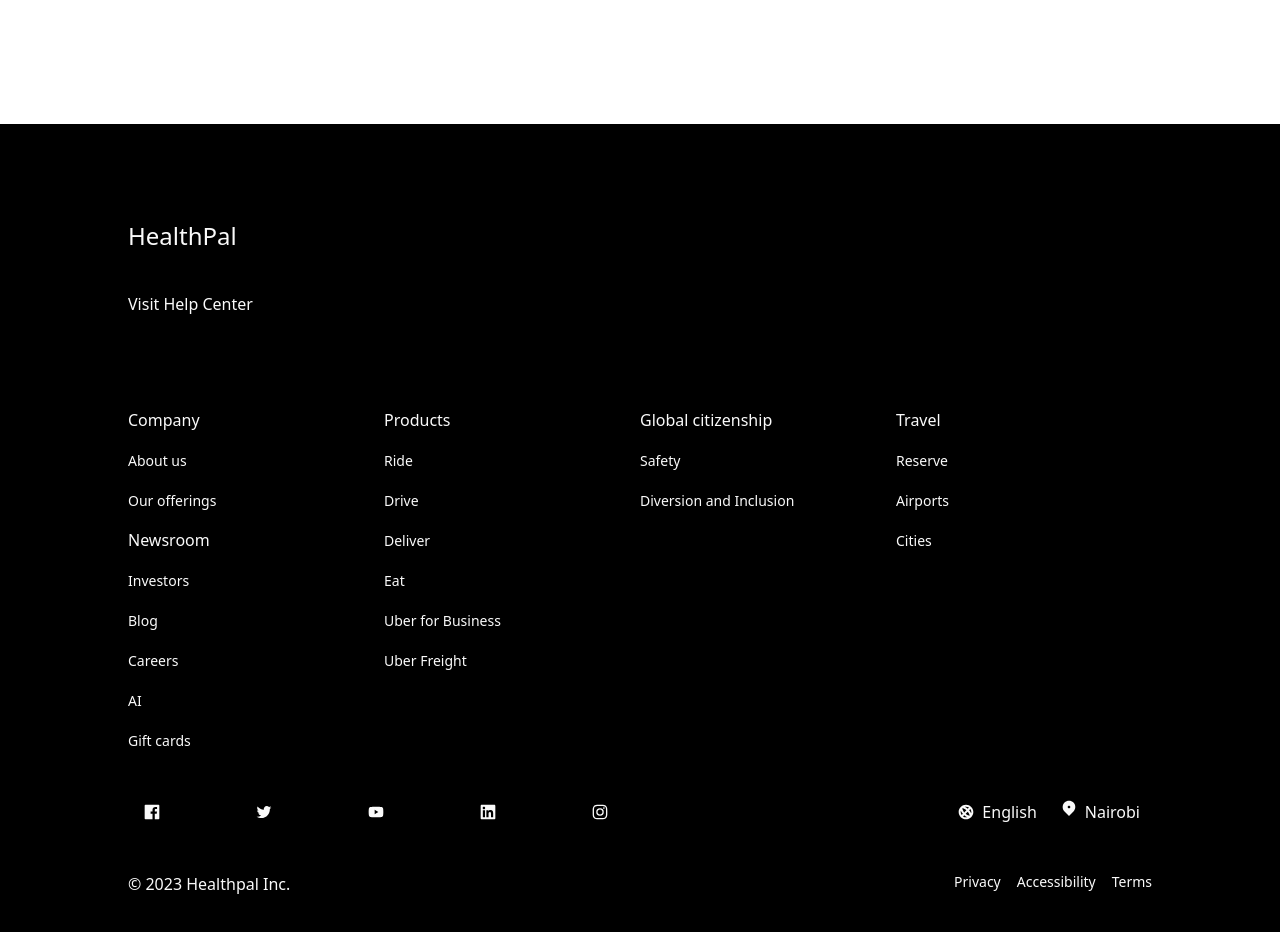
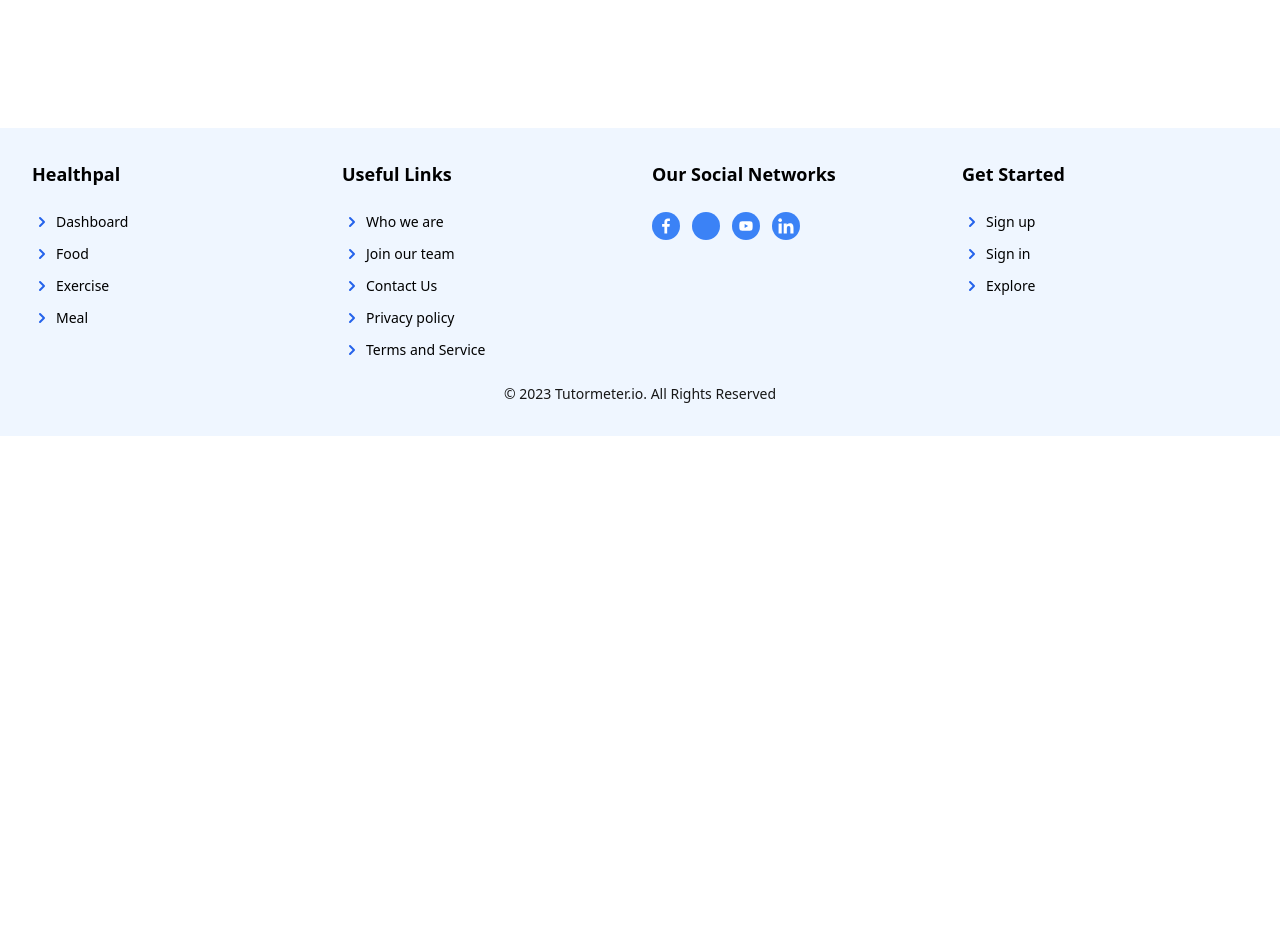
Before and after one commit to kmishmael/healthpal, a React (Vite) app in the folder client/: page /dashboard in a window 1280 px wide. Before the commit this address had no page. Shown: the part 740-1672 px from the top of the page. After the commit the page ends 1176 px from the top, so only its background shows below. Built offline with nearby package versions, Linux system fonts and the light colour scheme; some icons are missing.

Commit message:
chore: add footer

```diff
--- a/client/src/components/footer.tsx
+++ b/client/src/components/footer.tsx
@@ -1,289 +1,173 @@
+import { HiChevronRight } from "react-icons/hi";
+import { BiLogoFacebook, BiLogoYoutube, BiLogoLinkedin } from "react-icons/bi";
+import { FaXTwitter } from "react-icons/fa6";
+
+/**
+ * Footer component
+ *
+ * server component
+ * @returns JSX.Element
+ */
 export default function Footer() {
   return (
-    <footer className="bg-black text-neutral-50">
-      <div className="lg:max-w-[1152px] py-[40px] px-[24px] sm:py-[56px] sm:px-[32px] lg:px-[64px] flex flex-col gap-[36px] mx-auto">
-        <div className="flex flex-col">
-          <div className="h-28 flex items-center">
-            <p className="text-2xl">HealthPal</p>
-          </div>
-          <a href="#">
-            <div className="h-16 w-fit hover:underline underline-offset-[43px]">
-              <p>Visit Help Center</p>
+    <>
+      <footer className="bg-blue-50 text-black py-8">
+        <div className="container mx-auto grid grid-cols-2 gap-6 md:grid-cols-4 md:px-8">
+          <section className="max-w-sm">
+            <h1 className="font-semibold text-lg mb-4">Healthpal</h1>
+            <nav className="flex flex-col gap-3 pt-2">
+              <a
+                href={"/"}
+                className="flex gap-1 text-sm items-center hover:text-blue-600 ease-in transition-colors"
+              >
+                <HiChevronRight className="h-5 w-5 text-blue-600" />
+                Dashboard
+              </a>
+              <a
+                href={"/"}
+                className="flex gap-1 text-sm items-center hover:text-blue-600 ease-in transition-colors"
+              >
+                <HiChevronRight className="h-5 w-5 text-blue-600" />
+                Food
+              </a>
+              <a
+                href={"/"}
+                className="flex gap-1 text-sm items-center hover:text-blue-600 ease-in transition-colors"
+              >
+                <HiChevronRight className="h-5 w-5 text-blue-600" />
+                Exercise
+              </a>
+              <a
+                href={"/"}
+                className="flex gap-1 text-sm items-center hover:text-blue-600 ease-in transition-colors"
+              >
+                <HiChevronRight className="h-5 w-5 text-blue-600" />
+                Meal
+              </a>
+            </nav>
+          </section>
+
+          <section className="max-w-sm">
+            <h1 className="font-semibold text-lg mb-4">Useful Links</h1>
+            <nav className="flex flex-col gap-3 pt-2">
+              <a
+                href={"/"}
+                className="flex gap-1 text-sm items-center hover:text-blue-600 ease-in transition-colors"
+              >
+                <HiChevronRight className="h-5 w-5 text-blue-600" />
+                Who we are
+              </a>
+              <a
+                href={"/"}
+                className="flex gap-1 text-sm items-center hover:text-blue-600 ease-in transition-colors"
+              >
+                <HiChevronRight className="h-5 w-5 text-blue-600" />
+                Join our team
+              </a>
+              <a
+                href={"/"}
+                className="flex gap-1 text-sm items-center hover:text-blue-600 ease-in transition-colors"
+              >
+                <HiChevronRight className="h-5 w-5 text-blue-600" />
+                Contact Us
+              </a>
+              <a
+                href={"/privacy-policy"}
+                className="flex gap-1 text-sm items-center hover:text-blue-600 ease-in transition-colors"
+              >
+                <HiChevronRight className="h-5 w-5 text-blue-600" />
+                Privacy policy
+              </a>
+              <a
+                href={"/terms-of-service"}
+                className="flex gap-1 text-sm items-center hover:text-blue-600 ease-in transition-colors"
+              >
+                <HiChevronRight className="h-5 w-5 text-blue-600" />
+                Terms and Service
+              </a>
+            </nav>
+          </section>
+
+          <section className="max-w-sm">
+            <h1 className="font-semibold text-lg mb-4">Our Social Networks</h1>
+            <nav className="flex flex-row gap-3 pt-2">
+              <a
+                href={"/"}
+                className="flex justify-center items-center h-7 w-7 rounded-full bg-blue-500 hover:bg-blue-700 ease-in transition-colors"
+              >
+                <BiLogoFacebook className="h-5 w-5 text-white" />
+              </a>
+
+              <a
+                href={"/"}
+                className="flex justify-center items-center h-7 w-7 rounded-full bg-blue-500 hover:bg-blue-700 ease-in transition-colors"
+              >
+                <FaXTwitter className="h-4 w-4 text-white" />
+              </a>
+
+              <a
+                href={"/"}
+                className="flex justify-center items-center h-7 w-7 rounded-full bg-blue-500 hover:bg-blue-700 ease-in transition-colors"
+              >
+                <BiLogoYoutube className="h-4 w-4 text-white" />
+              </a>
+
+              <a
+                href={"/"}
+                className="flex justify-center items-center h-7 w-7 rounded-full bg-blue-500 hover:bg-blue-700 ease-in transition-colors"
+              >
+                <BiLogoLinkedin className="h-5 w-5 text-white" />
+              </a>
+            </nav>
+          </section>
+
+          <section className="max-w-sm">
+            <h1 className="font-semibold text-lg mb-4">Get Started</h1>
+            <nav className="flex flex-col gap-3 pt-2">
+              <a
+                href={"/"}
+                className="flex gap-1 text-sm items-center hover:text-blue-600 ease-in transition-colors"
+              >
+                <HiChevronRight className="h-5 w-5 text-blue-600" />
+                Sign up
+              </a>
+              <a
+                href={"/"}
+                className="flex gap-1 text-sm items-center hover:text-blue-600 ease-in transition-colors"
+              >
+                <HiChevronRight className="h-5 w-5 text-blue-600" />
+                Sign in
+              </a>
+              <a
+                href={"/"}
+                className="flex gap-1 text-sm items-center hover:text-blue-600 ease-in transition-colors"
+              >
+                <HiChevronRight className="h-5 w-5 text-blue-600" />
+                Explore
+              </a>
+            </nav>
+          </section>
+          {/*
+          <section className="max-w-sm">
+            <h1 className="font-semibold text-lg mb-4">Get Started</h1>
+            <div className="flex flex-col gap-3">
+              <p className="text-neutral-900">Contact us for any inquiries:</p>
+              <a
+                href="mailto:contact@tutormeter.io"
+                className="text-blue-400 hover:text-blue-300 underline"
+              >
+                contact@tutormeter.io
+              </a>
             </div>
-          </a>
-        </div>
-        <div className="flex">
-          <div className="flex flex-col w-1/4">
-            <div className="my-4">
-              <p className="font-medium">Company</p>
-            </div>
-            <div>
-              <ul className="flex flex-col gap-4">
-                <li>
-                  <a className="hover:text-neutral-400 text-[14px]" href="#">
-                    About us
-                  </a>
-                </li>
-                <li>
-                  <a className="hover:text-neutral-400 text-[14px]" href="#">
-                    Our offerings
-                  </a>
-                </li>
-                <li>
-                  <a href="#">Newsroom</a>
-                </li>
-                <li>
-                  <a className="hover:text-neutral-400 text-[14px]" href="#">
-                    Investors
-                  </a>
-                </li>
-                <li>
-                  <a className="hover:text-neutral-400 text-[14px]" href="#">
-                    Blog
-                  </a>
-                </li>
-                <li>
-                  <a className="hover:text-neutral-400 text-[14px]" href="#">
-                    Careers
-                  </a>
-                </li>
-                <li>
-                  <a className="hover:text-neutral-400 text-[14px]" href="#">
-                    AI
-                  </a>
-                </li>
-                <li>
-                  <a className="hover:text-neutral-400 text-[14px]" href="#">
-                    Gift cards
-                  </a>
-                </li>
-              </ul>
-            </div>
-          </div>
-          <div className="flex flex-col w-1/4">
-            <div className="my-4">
-              <p className="font-medium">Products</p>
-            </div>
-            <div>
-              <ul className="flex flex-col gap-4">
-                <li>
-                  <a className="hover:text-neutral-400 text-[14px]" href="#">
-                    Ride
-                  </a>
-                </li>
-                <li>
-                  <a className="hover:text-neutral-400 text-[14px]" href="#">
-                    Drive
-                  </a>
-                </li>
-                <li>
-                  <a className="hover:text-neutral-400 text-[14px]" href="#">
-                    Deliver
-                  </a>
-                </li>
-                <li>
-                  <a className="hover:text-neutral-400 text-[14px]" href="#">
-                    Eat
-                  </a>
-                </li>
-                <li>
-                  <a className="hover:text-neutral-400 text-[14px]" href="#">
-                    Uber for Business
-                  </a>
-                </li>
-                <li>
-                  <a className="hover:text-neutral-400 text-[14px]" href="#">
-                    Uber Freight
-                  </a>
-                </li>
-              </ul>
-            </div>
-          </div>
-          <div className="flex flex-col w-1/4">
-            <div className="my-4">
-              <p className="font-medium">Global citizenship</p>
-            </div>
-            <div>
-              <ul className="flex flex-col gap-4">
-                <li>
-                  <a className="hover:text-neutral-400 text-[14px]" href="#">
-                    Safety
-                  </a>
-                </li>
-                <li>
-                  <a className="hover:text-neutral-400 text-[14px]" href="#">
-                    Diversion and Inclusion
-                  </a>
-                </li>
-              </ul>
-            </div>
-          </div>
-          <div className="flex flex-col w-1/4">
-            <div className="my-4">
-              <p className="font-medium">Travel</p>
-            </div>
-            <div>
-              <ul className="flex flex-col gap-4">
-                <li>
-                  <a className="hover:text-neutral-400 text-[14px]" href="#">
-                    Reserve
-                  </a>
-                </li>
-                <li>
-                  <a className="hover:text-neutral-400 text-[14px]" href="#">
-                    Airports
-                  </a>
-                </li>
-                <li>
-                  <a className="hover:text-neutral-400 text-[14px]" href="#">
-                    Cities
-                  </a>
-                </li>
-              </ul>
-            </div>
-          </div>
-        </div>
-        <div className="flex items-center justify-between">
-          <ul className="flex">
-            <li className="w-28">
-              <a
-                data-baseweb="button"
-                href="https://www.facebook.com/uber"
-                aria-label="Visit Uber's Facebook"
-                target="_self"
-                data-tracking-name="_eec9ad33-2623-400f-8403-f7e01c3c18d4_facebook_cta3"
-              >
-                <div className="flex transition-[background] duration-200 justify-center items-center w-12 h-12 rounded-lg hover:bg-hover-gray">
-                  <svg width="1em" height="1em" viewBox="0 0 24 24" fill="none">
-                    <title>facebook</title>
-                    <path
-                      d="M21.79 1H2.21C1.54 1 1 1.54 1 2.21v19.57c0 .68.54 1.22 1.21 1.22h10.54v-8.51H9.9v-3.33h2.86V8.71c0-2.84 1.74-4.39 4.27-4.39.85 0 1.71.04 2.56.13v2.97h-1.75c-1.38 0-1.65.65-1.65 1.62v2.12h3.3l-.43 3.33h-2.89V23h5.61c.67 0 1.21-.54 1.21-1.21V2.21C23 1.54 22.46 1 21.79 1Z"
-                      fill="currentColor"
-                    ></path>
-                  </svg>
-                </div>
-              </a>
-            </li>
-            <li className="w-28">
-              <a
-                data-baseweb="button"
-                href="https://twitter.com/uber"
-                aria-label="Visit Uber's Twitter"
-                target="_self"
-                data-tracking-name="_eec9ad33-2623-400f-8403-f7e01c3c18d4_twitter_cta31"
-              >
-                <div className="flex transition-[background] duration-200 justify-center items-center w-12 h-12 rounded-lg hover:bg-hover-gray">
-                  <svg width="1em" height="1em" viewBox="0 0 24 24" fill="none">
-                    <title>twitter</title>
-                    <path
-                      d="M23 5.13c-.81.36-1.69.61-2.61.72.94-.56 1.66-1.45 2-2.51-.88.52-1.85.9-2.89 1.1A4.558 4.558 0 0 0 16.18 3a4.543 4.543 0 0 0-4.42 5.58c-3.78-.19-7.13-2-9.37-4.75-.39.67-.62 1.45-.62 2.28 0 1.58.8 2.97 2.02 3.78-.75-.02-1.45-.23-2.06-.57v.06c0 2.2 1.57 4.04 3.65 4.45-.38.12-.78.17-1.19.17-.29 0-.58-.03-.85-.08a4.557 4.557 0 0 0 4.25 3.16 9.112 9.112 0 0 1-5.64 1.95c-.37 0-.73-.02-1.08-.06 2.01 1.29 4.4 2.04 6.97 2.04 8.36 0 12.93-6.92 12.93-12.93 0-.2 0-.39-.01-.59.86-.65 1.63-1.45 2.24-2.36Z"
-                      fill="currentColor"
-                    ></path>
-                  </svg>
-                </div>
-              </a>
-            </li>
-            <li className="w-28">
-              <a
-                data-baseweb="button"
-                href="https://www.youtube.com/channel/UCgnxoUwDmmyzeigmmcf0hZA"
-                aria-label="Visit Uber's Youtube"
-                target="_self"
-                data-tracking-name="_eec9ad33-2623-400f-8403-f7e01c3c18d4_youtube_cta32"
-              >
-                <div className="flex transition-[background] duration-200 justify-center items-center w-12 h-12 rounded-lg hover:bg-hover-gray">
-                  <svg width="1em" height="1em" viewBox="0 0 24 24" fill="none">
-                    <title>youtube</title>
-                    <path
-                      d="M23 12s0-3.85-.46-5.58c-.25-.95-1-1.7-1.94-1.96C18.88 4 12 4 12 4s-6.88 0-8.6.46c-.95.25-1.69 1.01-1.94 1.96C1 8.15 1 12 1 12s.04 3.85.5 5.58c.25.95 1 1.7 1.95 1.96 1.71.46 8.59.46 8.59.46s6.88 0 8.6-.46c.95-.25 1.69-1.01 1.94-1.96.46-1.73.42-5.58.42-5.58Zm-13 3.27V8.73L15.5 12 10 15.27Z"
-                      fill="currentColor"
-                    ></path>
-                  </svg>
-                </div>
-              </a>
-            </li>
-            <li className="w-28">
-              <a
-                data-baseweb="button"
-                href="https://www.linkedin.com/company/1815218"
-                aria-label="Visit Uber's LinkedIn"
-                target="_self"
-                data-tracking-name="_eec9ad33-2623-400f-8403-f7e01c3c18d4_linkedin_cta27"
-              >
-                <div className="flex transition-[background] duration-200 justify-center items-center w-12 h-12 rounded-lg hover:bg-hover-gray">
-                  <svg width="1em" height="1em" viewBox="0 0 24 24" fill="none">
-                    <title>linkedin</title>
-                    <path
-                      d="M21.37 1H2.62C1.73 1 1 1.71 1 2.58v18.83c0 .88.73 1.59 1.62 1.59h18.75c.9 0 1.63-.71 1.63-1.59V2.58C23 1.71 22.27 1 21.37 1ZM7.53 19.75H4.26V9.25h3.27v10.5ZM5.89 7.81C4.85 7.81 4 6.96 4 5.92s.84-1.89 1.89-1.89c1.04 0 1.89.85 1.89 1.89.01 1.04-.84 1.89-1.89 1.89Zm13.86 11.94h-3.26v-5.1c0-1.22-.02-2.78-1.7-2.78-1.7 0-1.96 1.33-1.96 2.7v5.19H9.57V9.26h3.13v1.43h.04c.44-.83 1.5-1.7 3.09-1.7 3.3 0 3.91 2.17 3.91 5v5.76h.01Z"
-                      fill="currentColor"
-                    ></path>
-                  </svg>
-                </div>
-              </a>
-            </li>
-            <li className="w-28">
-              <a
-                data-baseweb="button"
-                href="https://instagram.com/uber/"
-                aria-label="Visit Uber's Instagram"
-                target="_self"
-                data-tracking-name="_eec9ad33-2623-400f-8403-f7e01c3c18d4_instagram_cta25"
-              >
-                <div className="flex transition-[background] duration-200 justify-center items-center w-12 h-12 rounded-lg hover:bg-hover-gray">
-                  <svg width="1em" height="1em" viewBox="0 0 24 24" fill="none">
-                    <title>instagram</title>
-                    <g fill="currentColor">
-                      <path d="M21.15 2.85C19.05.74 16.23 1 12 1 8.04 1 5 .69 2.85 2.85.74 4.95 1 7.77 1 12c0 3.95-.31 7 1.85 9.15C4.95 23.26 7.77 23 12 23c3.96 0 7 .31 9.15-1.85C23.25 19.05 23 16.23 23 12c0-4.31.24-7.07-1.85-9.15Zm-1.4 16.9c-1.37 1.37-3.18 1.27-7.75 1.27-4.29 0-6.34.15-7.75-1.27-1.44-1.44-1.27-3.51-1.27-7.75 0-4.23-.15-6.33 1.27-7.75C5.66 2.84 7.6 2.98 12 2.98c4.23 0 6.33-.15 7.75 1.27 1.38 1.38 1.27 3.22 1.27 7.75 0 4.24.15 6.34-1.27 7.75Z"></path>
-                      <path d="M12 6.35a5.65 5.65 0 1 0 .001 11.301A5.65 5.65 0 0 0 12 6.35Zm0 9.32c-2.02 0-3.67-1.64-3.67-3.67 0-2.03 1.64-3.67 3.67-3.67 2.03 0 3.67 1.64 3.67 3.67 0 2.02-1.65 3.67-3.67 3.67ZM17.87 4.81c-.73 0-1.32.59-1.32 1.32 0 .73.59 1.32 1.32 1.32.73 0 1.32-.59 1.32-1.32 0-.73-.59-1.32-1.32-1.32Z"></path>
-                    </g>
-                  </svg>
-                </div>
-              </a>
-            </li>
-          </ul>
-          <ul className="flex">
-            <li>
-              <button className="bg-transparent border-0 flex items-center gap-2 shadow-none hover:bg-hover-gray px-[12px] py-[10px]">
-                <svg width="16" height="16" viewBox="0 0 24 24" fill="none">
-                  <title>Globe</title>
-                  <path
-                    d="M12 1C5.9 1 1 5.9 1 12s4.9 11 11 11 11-4.9 11-11S18.1 1 12 1Zm8 11c0 .7-.1 1.4-.3 2-.6-1.5-1.6-3.1-3-4.7l1.8-1.8c1 1.3 1.5 2.8 1.5 4.5ZM6.5 6.5c1.3 0 3.6.8 6 2.9l-3.2 3.2C7.1 9.8 6.5 7.5 6.5 6.5Zm8.1 5c2.3 2.7 2.9 5 2.9 6-1.3 0-3.6-.8-6-2.9l3.1-3.1Zm1.9-6.1-1.9 1.9c-1.6-1.4-3.2-2.4-4.7-3 .7-.2 1.3-.3 2-.3 1.8 0 3.3.5 4.6 1.4ZM4 12c0-.7.1-1.4.3-2 .6 1.5 1.6 3.1 3 4.7l-1.8 1.8C4.5 15.2 4 13.7 4 12Zm3.5 6.6 1.9-1.9c1.6 1.4 3.2 2.4 4.7 3-.7.2-1.3.3-2 .3-1.8 0-3.3-.5-4.6-1.4Z"
-                    fill="currentColor"
-                  ></path>
-                </svg>
-                <span>English</span>
-              </button>
-            </li>
-            <li>
-              <button className="bg-transparent flex gap-2 border-0 shadow-none hover:bg-hover-gray px-[12px] py-[10px]">
-                <svg width="16" height="16" viewBox="0 0 24 24" fill="none">
-                  <title>Location marker</title>
-                  <path
-                    d="M18.7 3.8C15 .1 9 .1 5.3 3.8c-3.7 3.7-3.7 9.8 0 13.5L12 24l6.7-6.8c3.7-3.6 3.7-9.7 0-13.4ZM12 12.5c-1.1 0-2-.9-2-2s.9-2 2-2 2 .9 2 2-.9 2-2 2Z"
-                    fill="currentColor"
-                  ></path>
-                </svg>
-                <span>Nairobi</span>
-              </button>
-            </li>
-          </ul>
+          </section> */}
         </div>
 
-        <div className="flex justify-between">
-          <p>&copy; 2023 Healthpal Inc.</p>
-          <ul className="flex gap-4 text-sm font-[300]">
-            <li>
-              <a href="#">Privacy</a>
-            </li>
-            <li>
-              <a href="#">Accessibility</a>
-            </li>
-            <li>
-              <a href="#">Terms</a>
-            </li>
-          </ul>
+        <div className="container mx-auto text-sm mt-6 text-center">
+          <p className="text-neutral-900">
+            &copy; {new Date().getFullYear()} Tutormeter.io. All Rights Reserved
+          </p>
         </div>
-      </div>
-    </footer>
+      </footer>
+    </>
   );
 }
--- a/client/src/routes/index.tsx
+++ b/client/src/routes/index.tsx
@@ -1,5 +1,6 @@
 import { createBrowserRouter } from "react-router-dom";
 import Home from "../pages/home";
+import Dashboard from "../pages/dashboard";
 
 
 export const router = createBrowserRouter([
@@ -7,4 +8,8 @@
       path: "/",
       element: <Home />,
     },
+    {
+      path: '/dashboard',
+      element: <Dashboard />
+    }
   ]);
```
Also changed, not shown: client/src/components/header.tsx (+7 -11 lines), client/src/pages/dashboard.tsx (added, +7 -0 lines).
